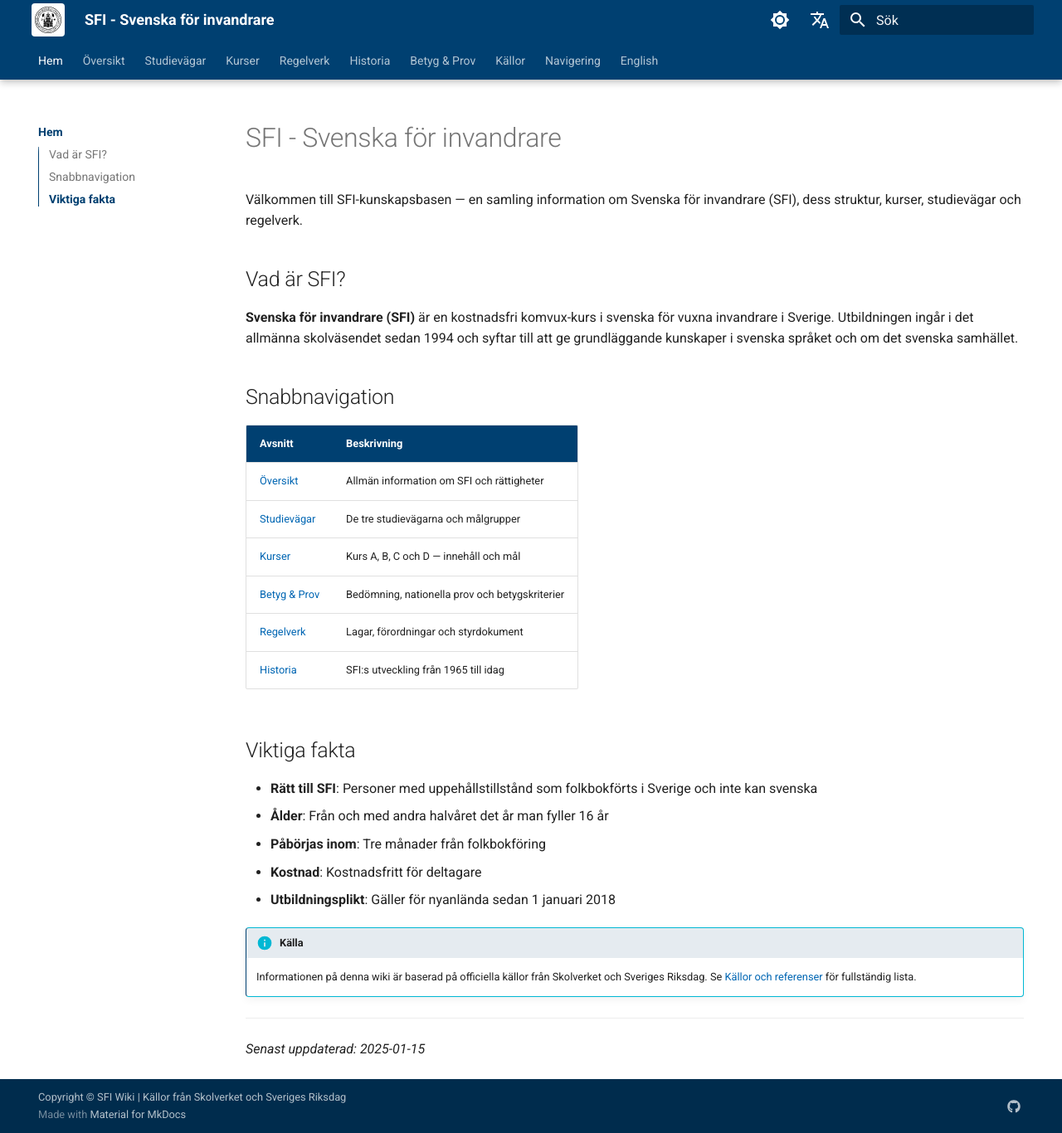
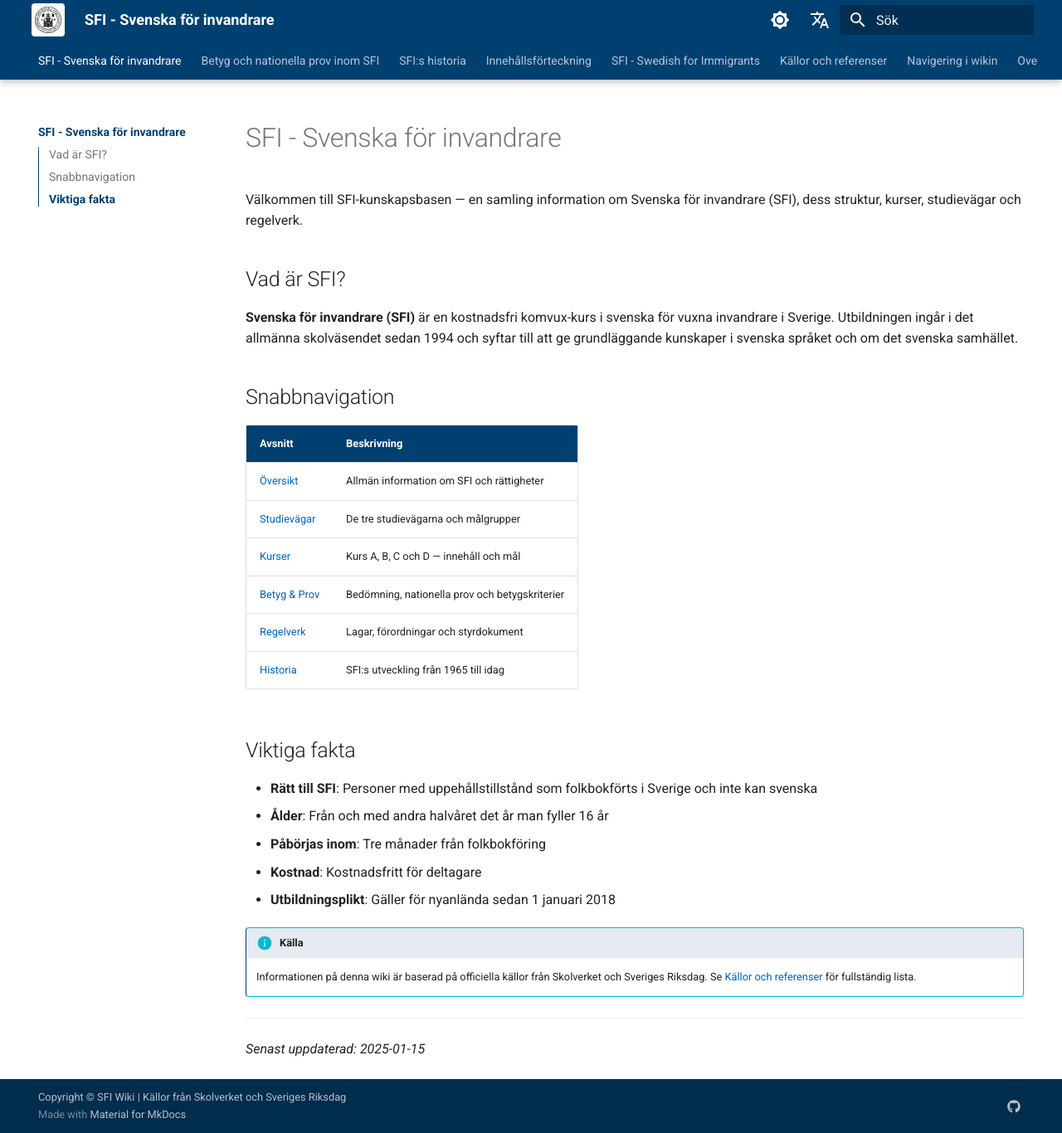
Before and after one commit to ophoria/SFI, an MkDocs documentation site: the page built from docs/index.md, in a window 1280 px wide and 1366 px high. Shown: the whole window at 83% size. Built offline with MkDocs 1.6.1 and Material for MkDocs 9.7.7, drawn with Linux system fonts in a browser that asks for light colours; comment, search, counter and statistics services are not loaded; part of the change alters nothing that is shown.

Commit message:
Simplify mkdocs.yml - remove explicit nav to test build

```diff
--- a/mkdocs.yml
+++ b/mkdocs.yml
@@ -100,29 +100,3 @@ extra:
           note: Tack för din feedback! Hjälp oss att förbättra.
 
 copyright: Copyright &copy; SFI Wiki | Källor från Skolverket och Sveriges Riksdag
-
-nav:
-  - Hem: index.md
-  - "Översikt": oversikt.md
-  - Studievägar: studievagar.md
-  - Kurser:
-    - kurser/index.md
-    - Kurs A: kurser/kurs-a.md
-    - Kurs B: kurser/kurs-b.md
-    - Kurs C: kurser/kurs-c.md
-    - Kurs D: kurser/kurs-d.md
-  - Regelverk: regelverk.md
-  - Historia: historia.md
-  - "Betyg & Prov": betyg-och-prov.md
-  - Källor: kallor.md
-  - Navigering: navigering.md
-  - English:
-    - en/index.md
-    - Overview: en/oversikt.md
-    - "Study Paths": en/studievagar.md
-    - Courses:
-      - en/kurser/index.md
-      - "Course A": en/kurser/kurs-a.md
-      - "Course B": en/kurser/kurs-b.md
-      - "Course C": en/kurser/kurs-c.md
-      - "Course D": en/kurser/kurs-d.md
```
